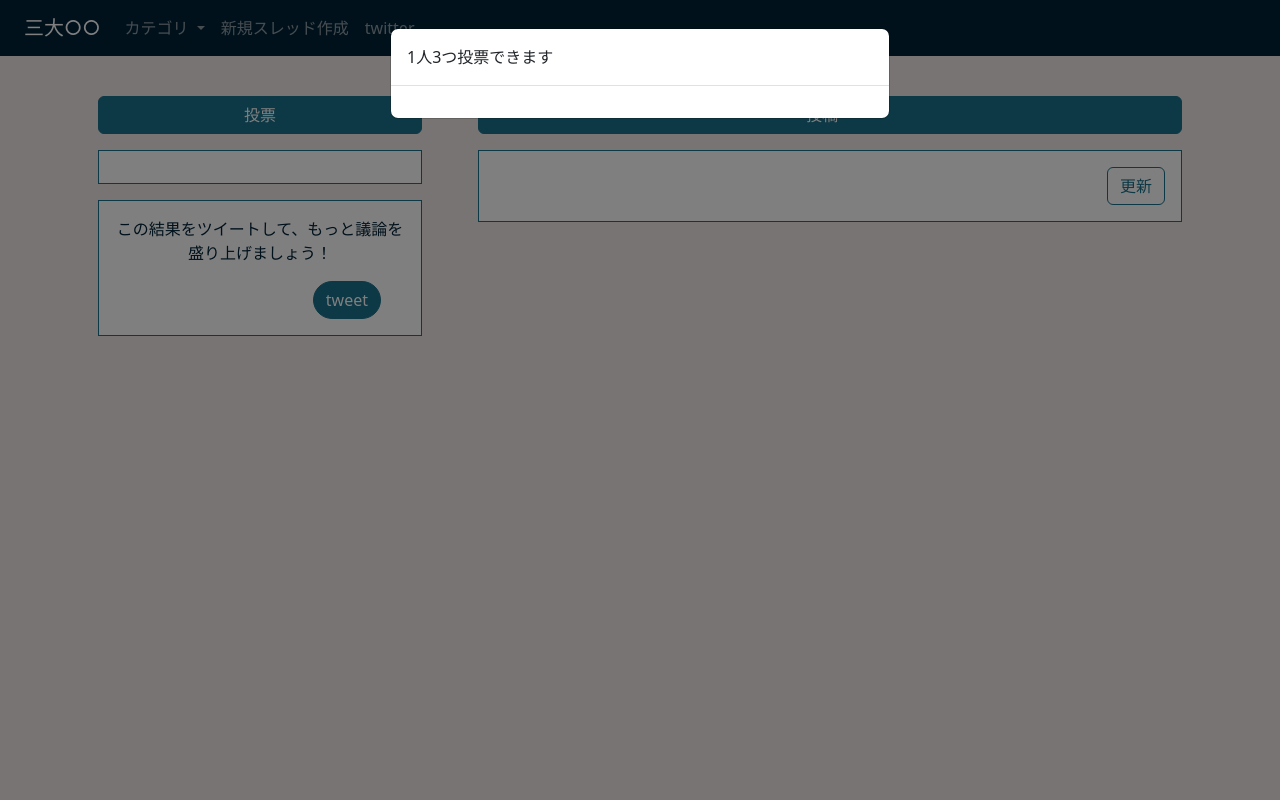
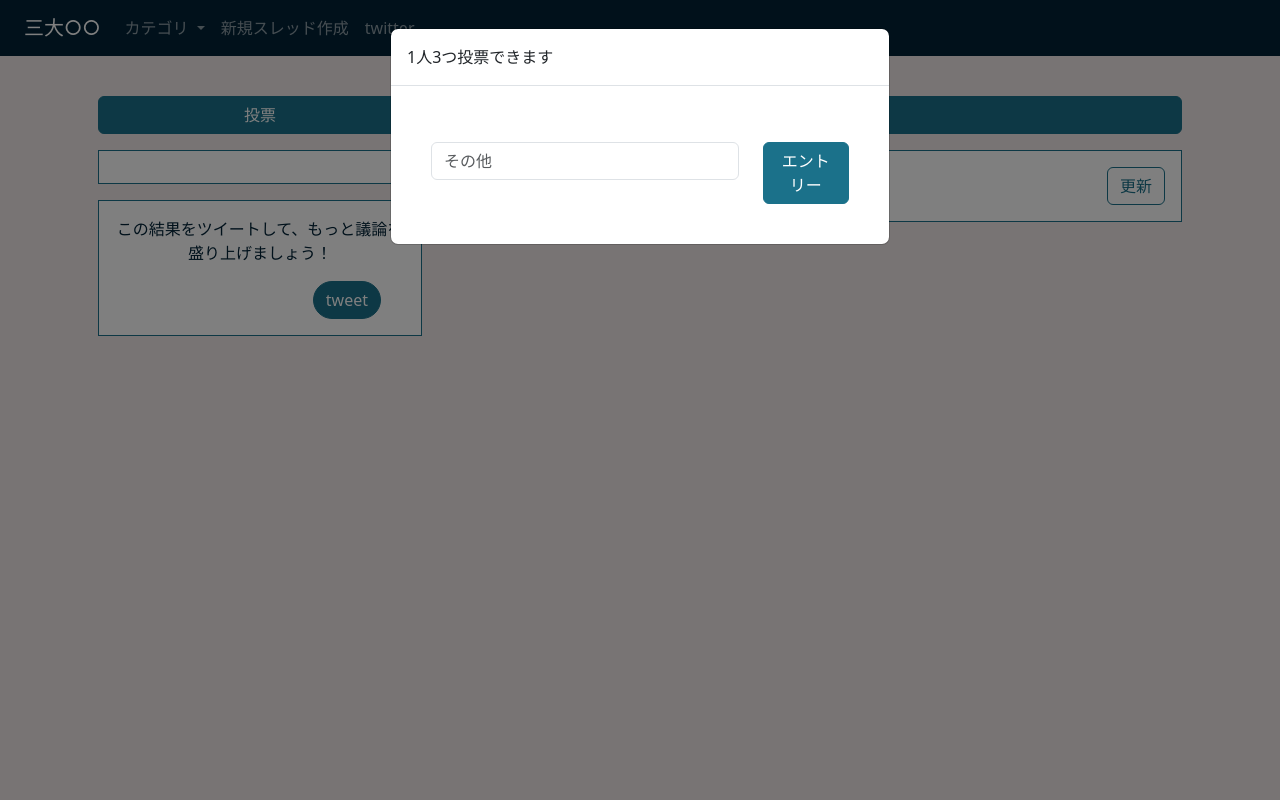
Before and after one commit to MikiKumagai/keijiban, a PHP site: page /htdocs/KEIJIBAN.html in a window 1280 px wide, after a click on "投票". Run offline with PHP 8.4, Linux system fonts and the light colour scheme; some libraries are stand-ins or nearby versions.

Commit message:
tohyo window

```diff
--- a/htdocs/KEIJIBAN.html
+++ b/htdocs/KEIJIBAN.html
@@ -53,7 +53,6 @@
 
          <div class="col-md-4">
             <div class="d-grid gap-2 m-3">
-              <!-- <a class="btn btn-primary" href="http://localhost/tohyo.html?thread_id=<?php echo $thread_id; ?>">投票</a> -->
               <button type="button" class="btn btn-primary" data-toggle="modal" data-target="#exampleModal" data-whatever="@mdo">投票</button>
             </div>
             <div class="modal fade" id="exampleModal" tabindex="-1" role="dialog" aria-labelledby="exampleModalLabel" aria-hidden="true">
@@ -63,11 +62,23 @@
                     <p class="modal-title" id="exampleModalLabel">1人3つ投票できます</p>
                   </div>
                   <div class="modal-body">
+                    <div class="p-4">
                       <?php
                       require_once("to_vo_u.php");
                       require_once("to_vo_i.php");
                       require_once("to_vo_s.php");
                       ?>
+                      <form method="POST" action="">
+                        <div class="row pt-3">
+                          <div class="col-9">
+                            <input type="text" class="form-control" name="entry" placeholder="その他">
+                          </div>
+                          <div class="col-3 text-end">
+                           <button type="submit" class="btn btn-primary">エントリー</button>
+                          </div>
+                        </div>
+                      </form>
+                    </div>
                   </div>
                 </div>
               </div>
--- a/htdocs/to_vo_s.php
+++ b/htdocs/to_vo_s.php
@@ -17,13 +17,13 @@
     $sql->execute(array($_REQUEST['thread_id']));
 
     echo '<form action="" method="post">';
-    echo '<div class="chkbx m-4 p-3 text-dark bg-success">';
+    echo '<div class="chkbx">';
     foreach ($sql as $row) {
         echo '<input class="form-check-input" type="checkbox" name="vote[]" value="'.$row['id'].'" onclick="click_cb();">'.$row['name'].' '.$row['count'].'票';
         echo '<br>';
     }
     echo '</div>';
-    echo '<div class="float-end me-4">';
+    echo '<div class="text-end">';
     echo '<button type="submit" class="btn btn-primary">投票</button>';
     echo '</div>';
     echo '</form>';
```
Lines whose indentation alone changed are shown as unchanged.
